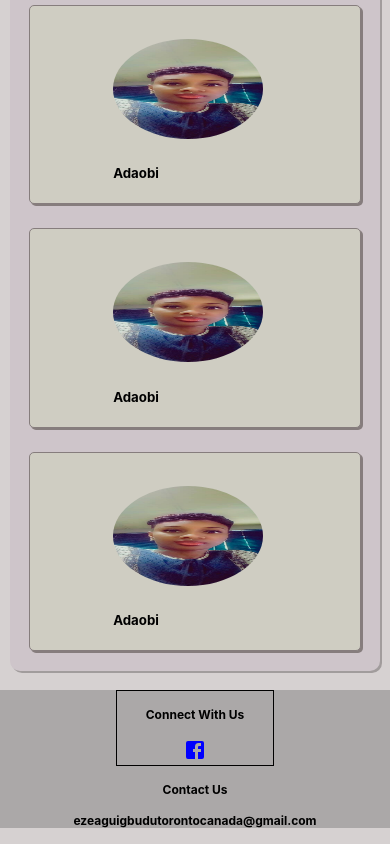
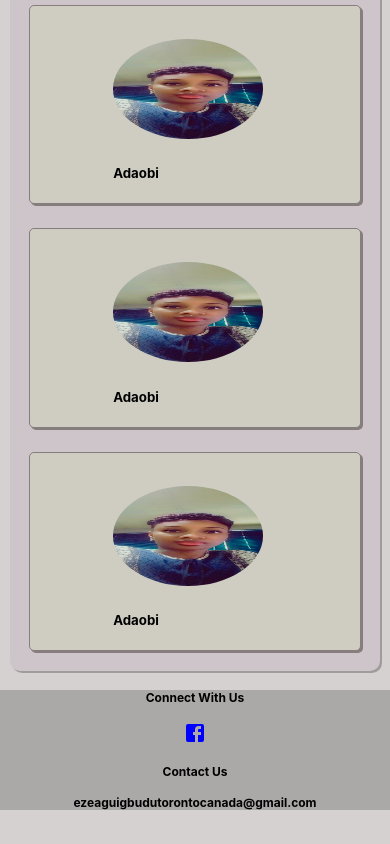
Before and after one commit to Adaobiokeke/EzeaguIgbuduCorporateSite, a React (Create React App) app: page /about in a window 390 px wide. Shown: the part 3315-4159 px from the top of the page. Built offline with nearby package versions, Linux system fonts and the light colour scheme.

Commit message:
mobile responsiveness

```diff
--- a/src/Footer/footer.css
+++ b/src/Footer/footer.css
@@ -35,7 +35,7 @@ body{
     justify-content:space-around;
 }
 .icon{
-    border:1px solid;
+    /* border:1px solid; */
     align-items:center;
     margin:auto;
     width:40%;
```
